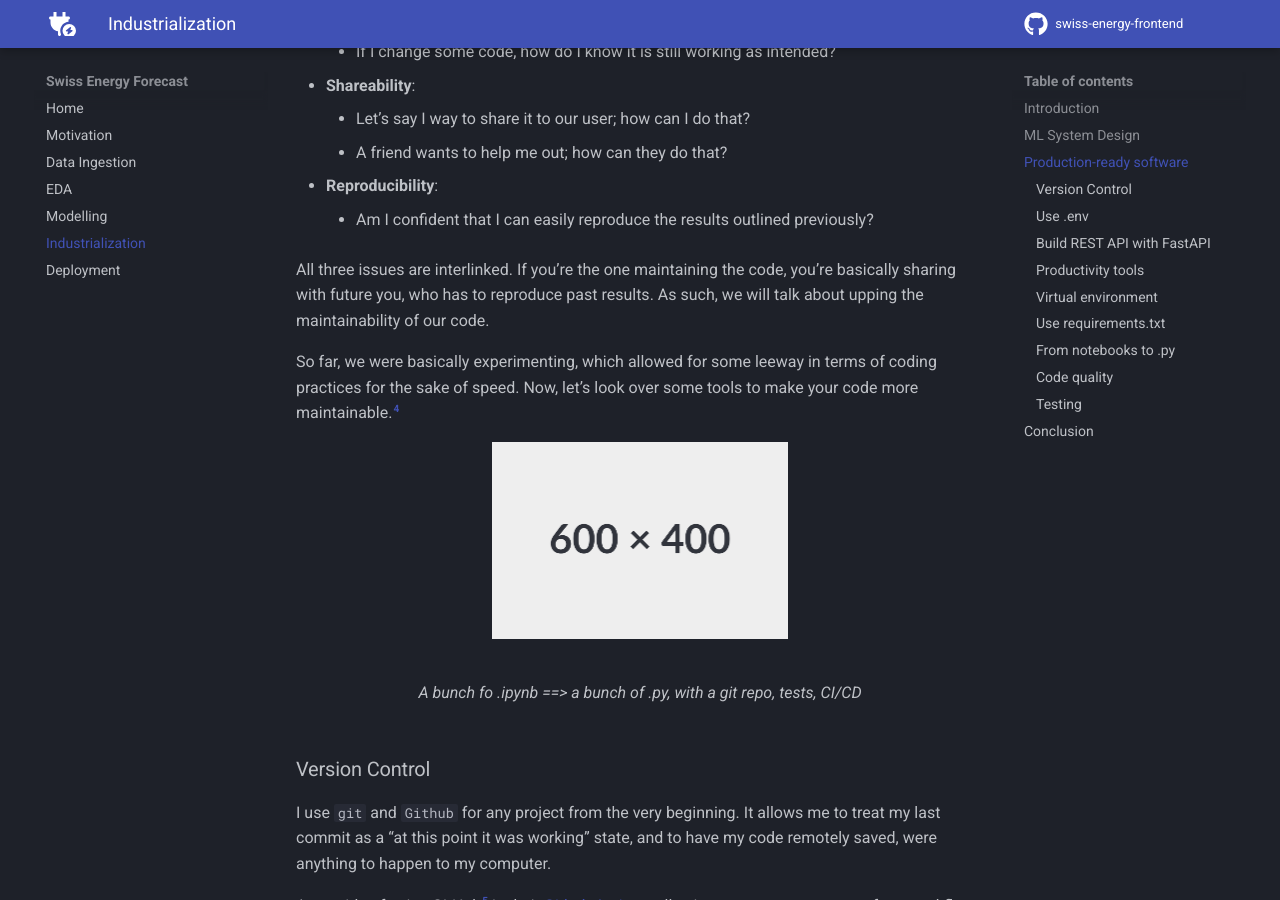
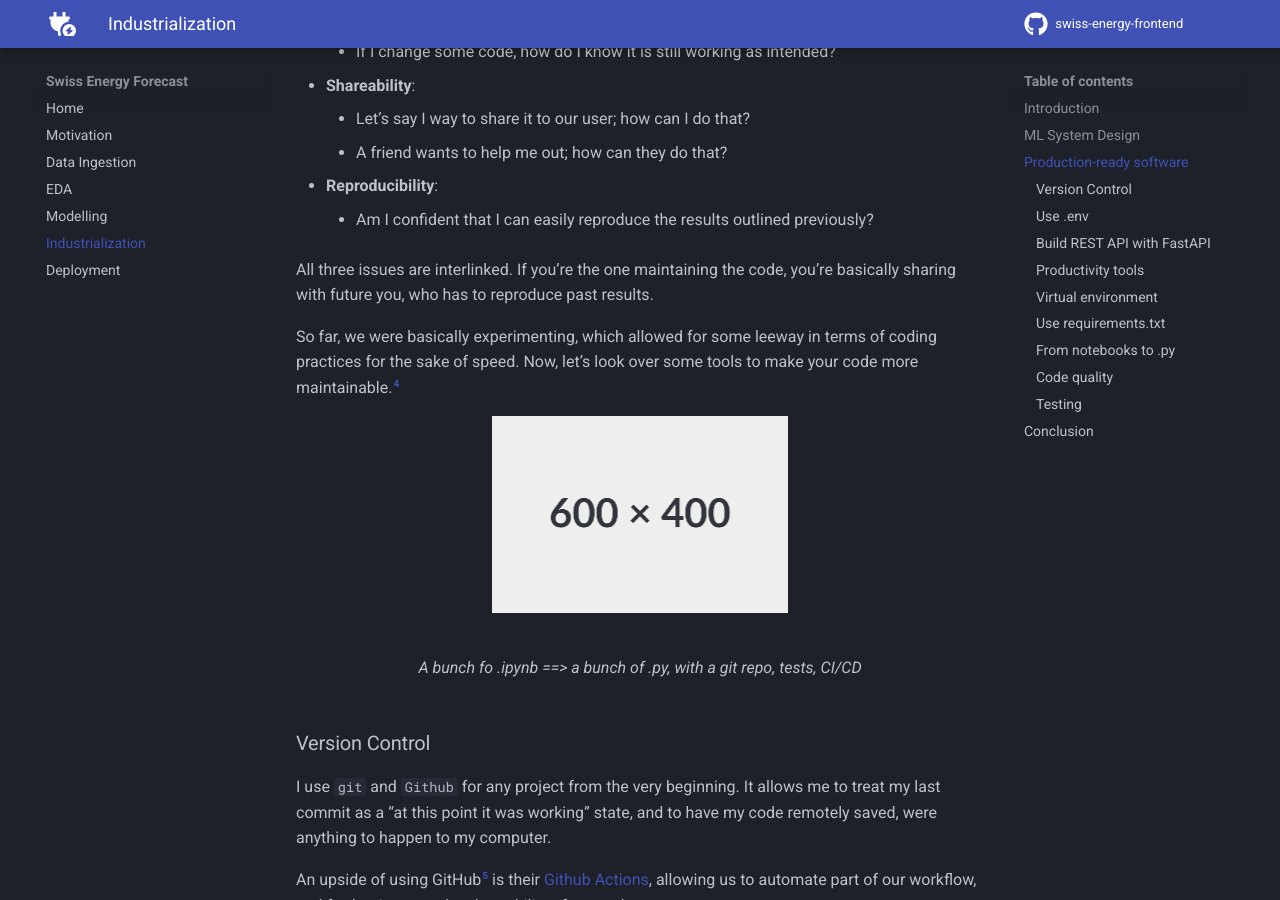
Before and after one commit to arthurgassner/swissenergy-frontend, an MkDocs documentation site: the page built from docs/industrialization.md, in a window 1280 px wide and 900 px high, scrolled down 1717 px. Built offline with MkDocs 1.6.1 and Material for MkDocs 9.7.7, drawn with Linux system fonts in a browser that asks for light colours; a script that is not in the unit is left out; comment, search, counter and statistics services are not loaded.

Commit message:
Update .md

```diff
--- a/docs/industrialization.md
+++ b/docs/industrialization.md
@@ -59,7 +59,6 @@ Another facet of bringing an ML solution to a user is that we now need to have c
 
 All three issues are interlinked.
 If you're the one maintaining the code, you're basically sharing with future you, who has to reproduce past results.
-As such, we will talk about upping the maintainability of our code.
 
 So far, we were basically experimenting, which allowed for some leeway in terms of coding practices for the sake of speed.
 Now, let's look over some tools to make your code more maintainable.[^4]
```
